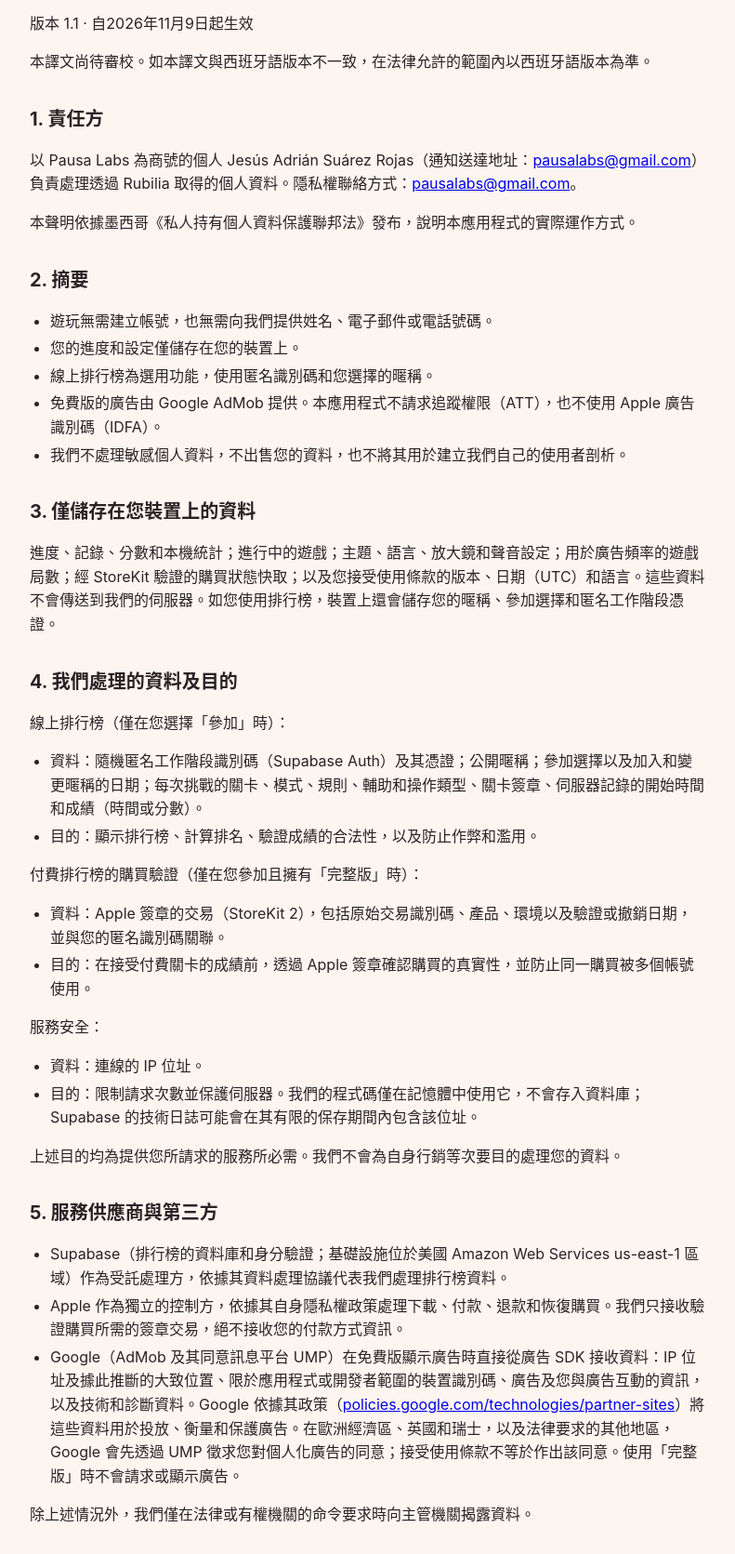
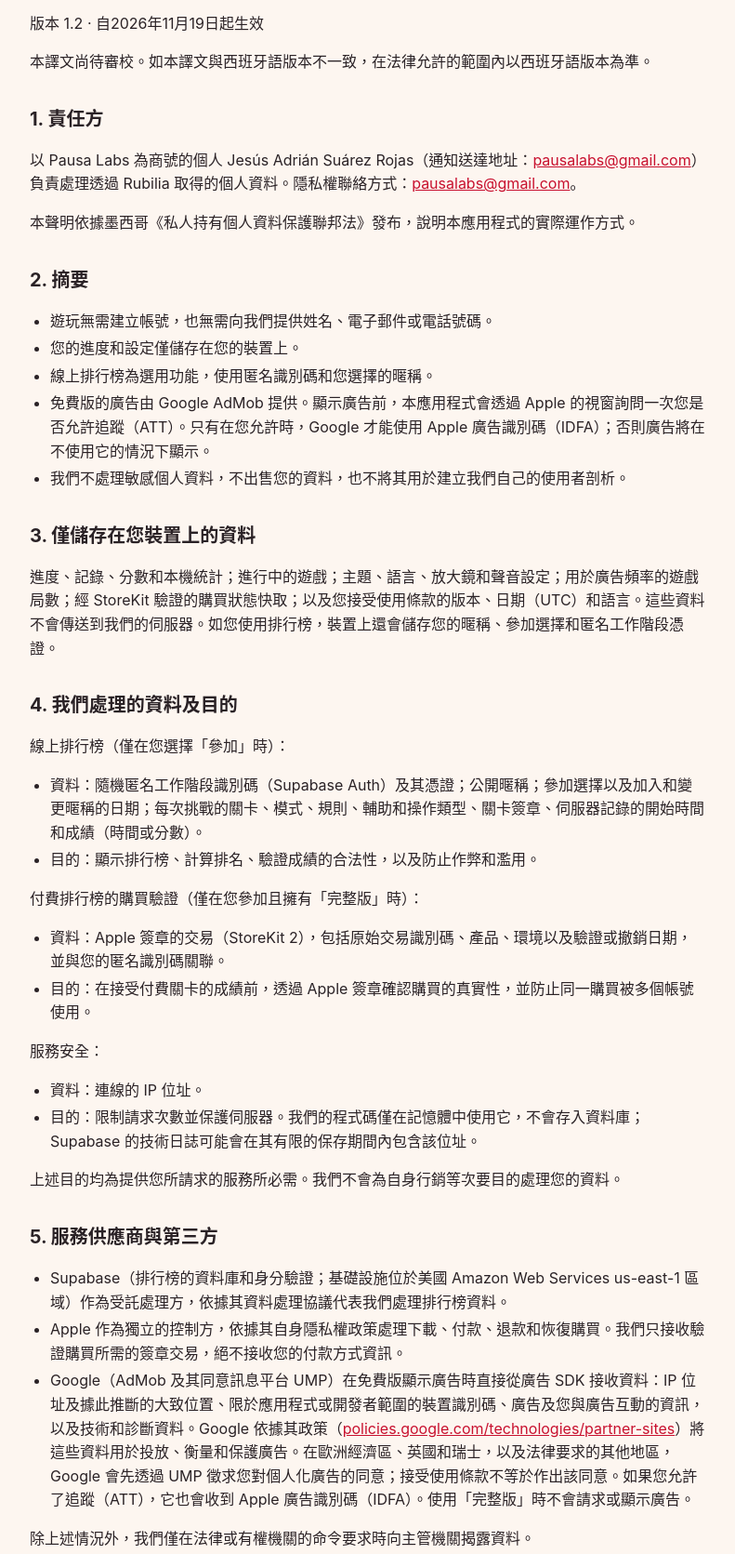
Before and after one commit to PausaLabs/PausaLabs.github.io, a plain HTML site: page rubilia/zh_TW/privacidad.html in a window 1280 px wide. Shown: the part 156-1827 px from the top of the page at 93% size, without its empty margins (244-1035 px from the left). Drawn offline with Linux system fonts and the light colour scheme.

Commit message:
Rubilia: aviso de privacidad zh_TW (ATT)

```diff
--- a/rubilia/zh_TW/privacidad.html
+++ b/rubilia/zh_TW/privacidad.html
@@ -8,6 +8,7 @@ body{margin:0;background:var(--fondo);color:var(--tinta);font:16px/1.6 -apple-sy
 main{max-width:760px;margin:0 auto;padding:24px 16px 64px}
 header{display:flex;flex-wrap:wrap;gap:8px 16px;align-items:center;justify-content:space-between;margin-bottom:24px}
 .marca{font-weight:800;font-size:20px;color:var(--tinta);text-decoration:none}
+a{color:var(--acento)}
 nav a,.idiomas a{color:var(--acento);text-decoration:none;font-weight:600}
 nav{display:flex;flex-wrap:wrap;gap:12px}
 h1{font-size:28px;line-height:1.25;margin:8px 0 4px}h2{font-size:20px;margin:32px 0 8px}
@@ -18,11 +19,12 @@ ul{padding-left:22px}li{margin:4px 0}
 select{font:inherit;padding:6px 8px;border-radius:8px;border:1px solid var(--borde);background:var(--panel);color:var(--tinta)}
 footer{margin-top:48px;color:var(--suave);font-size:14px}
 a:focus-visible,select:focus-visible{outline:3px solid var(--acento);outline-offset:2px}
+.descargar{display:inline-block;margin:12px 0 4px;padding:12px 20px;border-radius:14px;background:var(--acento);color:#fff!important;font-weight:800;text-decoration:none}
 </style></head><body><main>
 <header><a class="marca" href="../../index.html">Rubilia · Pausa Labs</a><label><span class="meta">語言 </span><select onchange="location.href=this.value" aria-label="語言"><option value="../../es/privacidad.html">Español</option><option value="../../en/privacidad.html">English</option><option value="../../fr/privacidad.html">Français</option><option value="../../de/privacidad.html">Deutsch</option><option value="../../it/privacidad.html">Italiano</option><option value="../../pt_BR/privacidad.html">Português (Brasil)</option><option value="../../pt_PT/privacidad.html">Português (Portugal)</option><option value="../../nl/privacidad.html">Nederlands</option><option value="../../pl/privacidad.html">Polski</option><option value="../../ru/privacidad.html">Русский</option><option value="../../uk/privacidad.html">Українська</option><option value="../../tr/privacidad.html">Türkçe</option><option value="../../ja/privacidad.html">日本語</option><option value="../../ko/privacidad.html">한국어</option><option value="../../zh_CN/privacidad.html">简体中文</option><option value="../../zh_TW/privacidad.html" selected>繁體中文</option><option value="../../hi/privacidad.html">हिन्दी</option></select></label></header>
 <nav aria-label="Rubilia"><a href="privacidad.html">隱私權聲明</a><a href="terminos.html">使用條款</a><a href="soporte.html">支援</a></nav>
 <h1>Rubilia 隱私權聲明</h1>
-<p>版本 1.1 · 自2026年11月9日起生效</p>
+<p>版本 1.2 · 自2026年11月19日起生效</p>
 <p>本譯文尚待審校。如本譯文與西班牙語版本不一致，在法律允許的範圍內以西班牙語版本為準。</p>
 <h2>1. 責任方</h2>
 <p>以 Pausa Labs 為商號的個人 Jesús Adrián Suárez Rojas（通知送達地址：<a href="mailto:pausalabs@gmail.com">pausalabs@gmail.com</a>）負責處理透過 Rubilia 取得的個人資料。隱私權聯絡方式：<a href="mailto:pausalabs@gmail.com">pausalabs@gmail.com</a>。</p>
@@ -32,7 +34,7 @@ a:focus-visible,select:focus-visible{outline:3px solid var(--acento);outline-off
 <li>遊玩無需建立帳號，也無需向我們提供姓名、電子郵件或電話號碼。</li>
 <li>您的進度和設定僅儲存在您的裝置上。</li>
 <li>線上排行榜為選用功能，使用匿名識別碼和您選擇的暱稱。</li>
-<li>免費版的廣告由 Google AdMob 提供。本應用程式不請求追蹤權限（ATT），也不使用 Apple 廣告識別碼（IDFA）。</li>
+<li>免費版的廣告由 Google AdMob 提供。顯示廣告前，本應用程式會透過 Apple 的視窗詢問一次您是否允許追蹤（ATT）。只有在您允許時，Google 才能使用 Apple 廣告識別碼（IDFA）；否則廣告將在不使用它的情況下顯示。</li>
 <li>我們不處理敏感個人資料，不出售您的資料，也不將其用於建立我們自己的使用者剖析。</li>
 </ul>
 <h2>3. 僅儲存在您裝置上的資料</h2>
@@ -58,7 +60,7 @@ a:focus-visible,select:focus-visible{outline:3px solid var(--acento);outline-off
 <ul>
 <li>Supabase（排行榜的資料庫和身分驗證；基礎設施位於美國 Amazon Web Services us-east-1 區域）作為受託處理方，依據其資料處理協議代表我們處理排行榜資料。</li>
 <li>Apple 作為獨立的控制方，依據其自身隱私權政策處理下載、付款、退款和恢復購買。我們只接收驗證購買所需的簽章交易，絕不接收您的付款方式資訊。</li>
-<li>Google（AdMob 及其同意訊息平台 UMP）在免費版顯示廣告時直接從廣告 SDK 接收資料：IP 位址及據此推斷的大致位置、限於應用程式或開發者範圍的裝置識別碼、廣告及您與廣告互動的資訊，以及技術和診斷資料。Google 依據其政策（<a href="https://policies.google.com/technologies/partner-sites">policies.google.com/technologies/partner-sites</a>）將這些資料用於投放、衡量和保護廣告。在歐洲經濟區、英國和瑞士，以及法律要求的其他地區，Google 會先透過 UMP 徵求您對個人化廣告的同意；接受使用條款不等於作出該同意。使用「完整版」時不會請求或顯示廣告。</li>
+<li>Google（AdMob 及其同意訊息平台 UMP）在免費版顯示廣告時直接從廣告 SDK 接收資料：IP 位址及據此推斷的大致位置、限於應用程式或開發者範圍的裝置識別碼、廣告及您與廣告互動的資訊，以及技術和診斷資料。Google 依據其政策（<a href="https://policies.google.com/technologies/partner-sites">policies.google.com/technologies/partner-sites</a>）將這些資料用於投放、衡量和保護廣告。在歐洲經濟區、英國和瑞士，以及法律要求的其他地區，Google 會先透過 UMP 徵求您對個人化廣告的同意；接受使用條款不等於作出該同意。如果您允許了追蹤（ATT），它也會收到 Apple 廣告識別碼（IDFA）。使用「完整版」時不會請求或顯示廣告。</li>
 </ul>
 <p>除上述情況外，我們僅在法律或有權機關的命令要求時向主管機關揭露資料。</p>
 <h2>6. 跨境傳輸</h2>
@@ -76,7 +78,7 @@ a:focus-visible,select:focus-visible{outline:3px solid var(--acento);outline-off
 <ul>
 <li>排行榜：參加為選用，您可以透過「退出排行榜」停止。</li>
 <li>廣告：當 Google 對您所在地區有此要求時，「關於」中會顯示「廣告隱私」，供您查看或撤回同意。購買「完整版」可移除廣告。</li>
-<li>追蹤：本應用程式不會請求在其他公司的應用程式之間追蹤您的權限。</li>
+<li>追蹤：在免費版中，Apple 的視窗會詢問您是否允許在其他公司的應用程式之間追蹤（ATT）。您可以隨時在「設定」›「隱私權與安全性」›「追蹤」中更改回答。使用「完整版」時不會詢問。</li>
 <li>解除安裝應用程式即可清除裝置上的所有資料。</li>
 <li>刪除：「刪除我的排行榜資料」會清除你在伺服器上的資料並關閉匿名工作階段；你的進度、設定和購買不受影響，除非你主動選擇，否則不會重新參加。</li>
 </ul>
```
